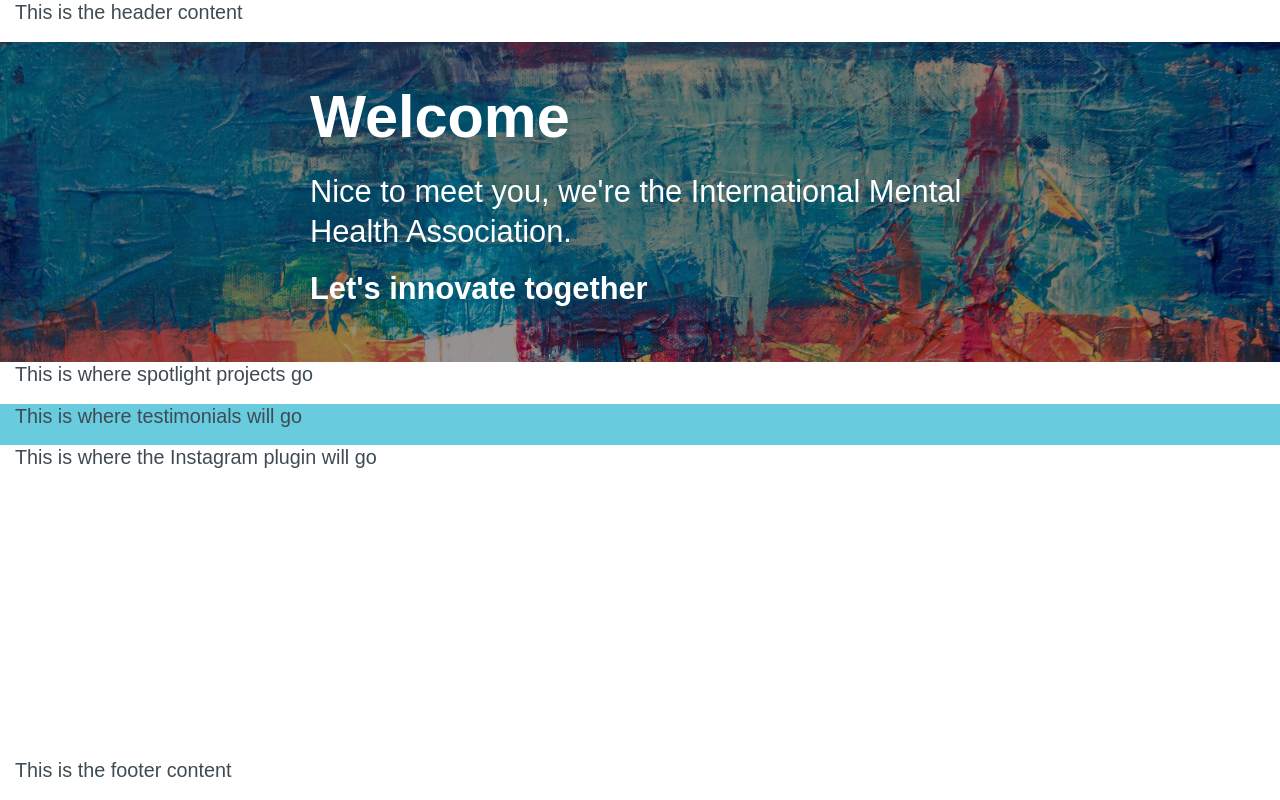
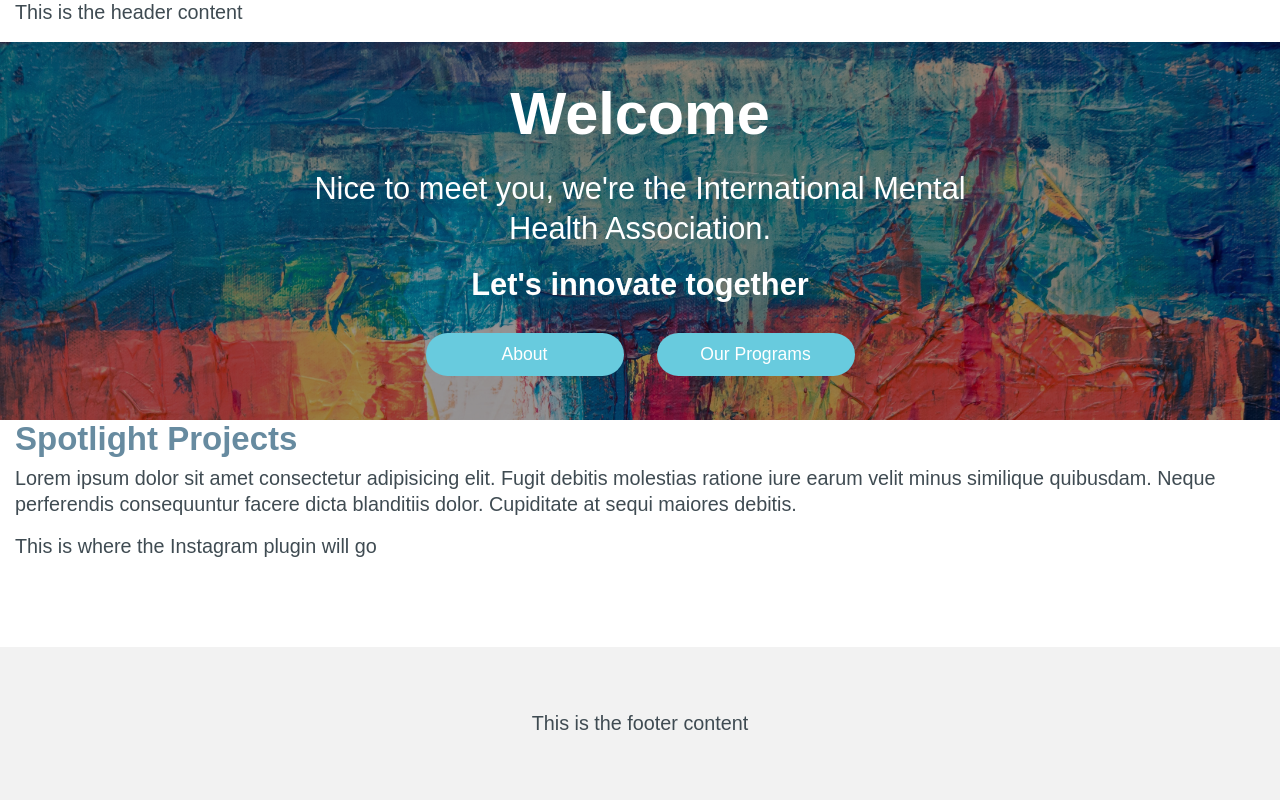
Before and after one commit to elliebrayton/imha, a PHP site: page / in a window 1280 px wide. Run offline with PHP 8.4, Linux system fonts and the light colour scheme; some libraries are stand-ins or nearby versions; some web fonts are replaced.

Commit message:
Styled primary button

```diff
--- a/index.html
+++ b/index.html
@@ -8,6 +8,7 @@
     <!-- FONT -->
     <link rel="stylesheet" href="https://use.typekit.net/yhq3tmd.css" />
     <!-- STYLESHEET -->
+    <link rel="stylesheet" href="flickity/flickity.min.css">
     <link rel="stylesheet" href="style.css" />
     <script src="jquery.min.js"></script>
     <title>IMHA</title>
@@ -33,17 +34,23 @@
                     <p class="jumbotron-text"><b>Let's innovate together</b></p>
                   </div>
               </div>
+              <div class="btn-wrapper d-flex flex-column align-items-center flex-md-row justify-content-center">
+                <a href="#" class="primary-btn my-3 mx-md-4">About</a>
+                <a href="#" class="primary-btn my-3 mx-md-4">Our Programs</a>
+            </div>
           </section>
           <section>
               <div class="container">
               <!-- TODO: This is where the spotlight projects will go -->
-              <p>This is where spotlight projects go</p>
+              <!-- NOTE: When we actually use wordpress we will use the loop, but for now I'm just putting 3 examples to show how it will look.  -->
+              <h2>Spotlight Projects</h2>
+              <p>Lorem ipsum dolor sit amet consectetur adipisicing elit. Fugit debitis molestias ratione iure earum velit minus similique quibusdam. Neque perferendis consequuntur facere dicta blanditiis dolor. Cupiditate at sequi maiores debitis.</p>
+
               </div>
           </section>
           <section class="bg-accent">
               <div class="container">
               <!-- TODO: This is where the testimonials will go -->
-              <p>This is where testimonials will go</p>
               </div>
           </section>
           <section>
@@ -62,6 +69,7 @@
           </div>
       </footer>
       <!-- END FOOTER -->
+      <script src="flickity/flickity.pkgd.min.js"></script>
       <script src="js/scripts.js"></script>
   </body>
   <!-- END BODY -->
--- a/package.json
+++ b/package.json
@@ -31,6 +31,7 @@
     "postcss-cli": "^9.0.1"
   },
   "dependencies": {
+    "flickity": "^2.2.2",
     "jquery": "^3.6.0"
   }
 }
--- a/sass/main.scss
+++ b/sass/main.scss
@@ -96,6 +96,9 @@ $container-max-widths: (
   --background-dark: #5e747d;
   --black: #565e63;
 
+  //BACKGROUND
+  --light-teal: #b0dee7;
+
   // When necessary, I think we can add different shade variations of these colors to work with the site as well
 }
 
@@ -182,6 +185,7 @@ p {
 
 .site-content {
   flex: 1;
+  z-index: 0;
 }
 
 /********************************************
@@ -190,7 +194,12 @@ p {
 
 ********************************************/
 .bg-accent {
-  background-color: var(--teal);
+  background: var(--teal);
+}
+
+a:link,
+a:visited {
+  text-decoration: none;
 }
 
 /********************************************
@@ -210,22 +219,19 @@ p {
 .jumbotron {
   background: url('images/placeholder-img-1.jpg');
   background-size: cover;
-  min-height: 35vh;
   position: relative;
+  padding: 3rem 0;
   z-index: -1;
   h1,
   p {
     color: white;
   }
 
-  .jumbotron-content {
-    min-height: inherit;
-  }
-
   .display-message {
     position: relative;
     max-width: 90%;
     margin: 0 auto;
+    text-align: center;
     z-index: 2;
     @include responsive(sm-phone) {
       max-width: 80%;
@@ -245,10 +251,6 @@ p {
     top: 0;
     left: 0;
     z-index: 1;
-  }
-
-  @include responsive(tab-port) {
-    min-height: 40vh;
   }
 }
 
@@ -271,6 +273,14 @@ p {
   }
 }
 
+.footer {
+  background: #f2f2f2;
+  padding: 5%;
+}
+.footer p {
+  padding: 0;
+  text-align: center;
+}
 /********************************************
 
                     FOOTER
@@ -284,4 +294,34 @@ p {
 ********************************************/
 
 //PRIMARY BUTTON
+.primary-btn {
+  display: block;
+  position: relative;
+  width: 18rem;
+  font-size: 1.6rem;
+  background: var(--teal);
+  padding: 1rem 0;
+  z-index: 2;
+  text-align: center;
+  border-radius: 25rem;
+  transition: all 0.2s ease-in-out;
+  &:link,
+  &:visited {
+    color: white;
+  }
+  &:hover {
+    background: var(--grey-blue);
+  }
+
+  @include responsive(desktop) {
+    &:hover {
+      box-shadow: 0 2px 10px rgba(65, 65, 65, 0.507);
+      transform: translateY(-4px);
+    }
+    &:active {
+      transform: translateY(1px);
+    }
+  }
+}
+
 //SECONDARY BUTTON
--- a/style.css
+++ b/style.css
@@ -3422,7 +3422,8 @@ a.text-dark:hover, a.text-dark:focus {
   --background-white: #f5f2f4;
   --light-grey: #c5d0d8;
   --background-dark: #5e747d;
-  --black: #565e63; }
+  --black: #565e63;
+  --light-teal: #b0dee7; }
 
 /********************************************
 
@@ -3494,7 +3495,8 @@ p {
   font-family: montserrat, sans-serif; }
 
 .site-content {
-  flex: 1; }
+  flex: 1;
+  z-index: 0; }
 
 /********************************************
 
@@ -3502,7 +3504,11 @@ p {
 
 ********************************************/
 .bg-accent {
-  background-color: var(--teal); }
+  background: var(--teal); }
+
+a:link,
+a:visited {
+  text-decoration: none; }
 
 /********************************************
 
@@ -3517,18 +3523,17 @@ p {
 .jumbotron {
   background: url("images/placeholder-img-1.jpg");
   background-size: cover;
-  min-height: 35vh;
   position: relative;
+  padding: 3rem 0;
   z-index: -1; }
   .jumbotron h1,
   .jumbotron p {
     color: white; }
-  .jumbotron .jumbotron-content {
-    min-height: inherit; }
   .jumbotron .display-message {
     position: relative;
     max-width: 90%;
     margin: 0 auto;
+    text-align: center;
     z-index: 2; }
     @media (min-width: 33.68em) {
       .jumbotron .display-message {
@@ -3546,9 +3551,6 @@ p {
     top: 0;
     left: 0;
     z-index: 1; }
-  @media (min-width: 45.5em) {
-    .jumbotron {
-      min-height: 40vh; } }
 
 #display-text {
   font-size: 4rem;
@@ -3567,6 +3569,14 @@ p {
     .jumbotron-text {
       font-size: 2.8rem; } }
 
+.footer {
+  background: #f2f2f2;
+  padding: 5%; }
+
+.footer p {
+  padding: 0;
+  text-align: center; }
+
 /********************************************
 
                     FOOTER
@@ -3577,3 +3587,24 @@ p {
                     COMPONENTS
 
 ********************************************/
+.primary-btn {
+  display: block;
+  position: relative;
+  width: 18rem;
+  font-size: 1.6rem;
+  background: var(--teal);
+  padding: 1rem 0;
+  z-index: 2;
+  text-align: center;
+  border-radius: 25rem;
+  transition: all 0.2s ease-in-out; }
+  .primary-btn:link, .primary-btn:visited {
+    color: white; }
+  .primary-btn:hover {
+    background: var(--grey-blue); }
+  @media (min-width: 63.81em) {
+    .primary-btn:hover {
+      box-shadow: 0 2px 10px rgba(65, 65, 65, 0.507);
+      transform: translateY(-4px); }
+    .primary-btn:active {
+      transform: translateY(1px); } }
```
Also changed, not shown: images/logo-desktop.svg (added), package-lock.json, 1 other file.
